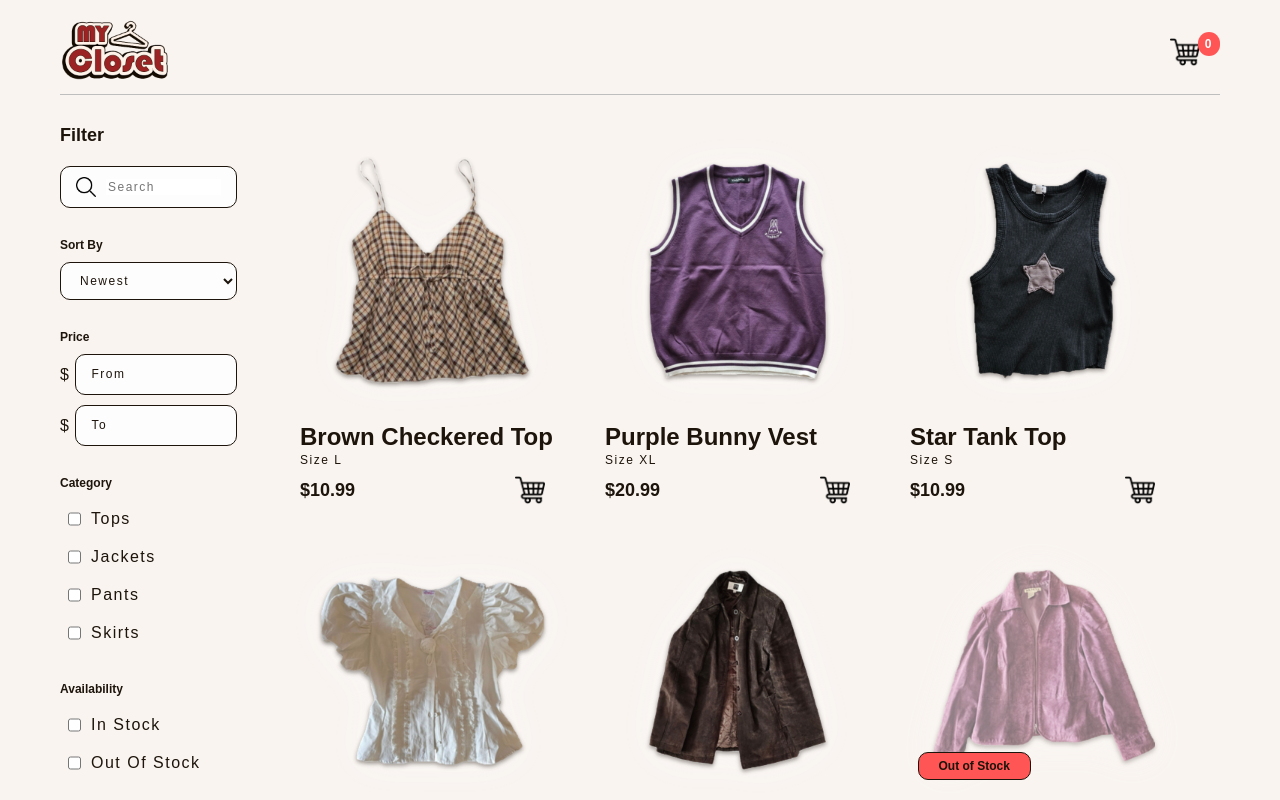
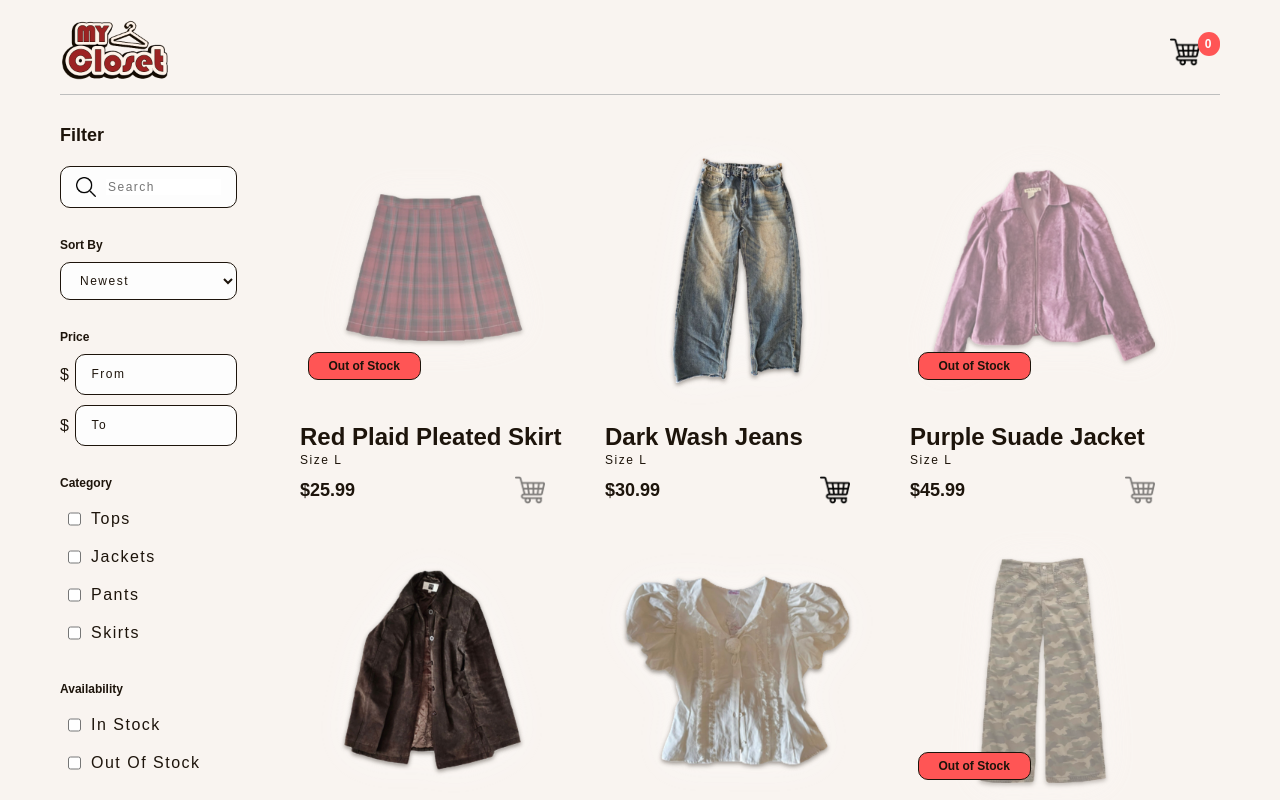
Before and after one commit to athomas97/ecommerce_website, a React (Vite) app in the folder ecommerce_website/: page /catalog in a window 1280 px wide. Shown: the top 800 px of the page. Built offline with nearby package versions, Linux system fonts and the light colour scheme; a web font is replaced by a local one.

Commit message:
products are sorted by newest by default when catalog page is loaded (#18)
Co-authored-by: Ally <athomas97@gmail.com>

```diff
--- a/ecommerce_website/src/pages/Catalog.jsx
+++ b/ecommerce_website/src/pages/Catalog.jsx
@@ -10,7 +10,7 @@ import FilterBar from '../components/FilterBar'
 
 function Catalog({parent_cart, onCartChange}) {
     const [filters, setFilters] = useState({
-        "sort_by": Object.values(SORT_BY)[0],
+        "sort_by": (Object.values(SORT_BY)[0]).toLowerCase(),
         "name": '',
         "availability": createFilters(AVAILABILITY),
         "price": {
```
